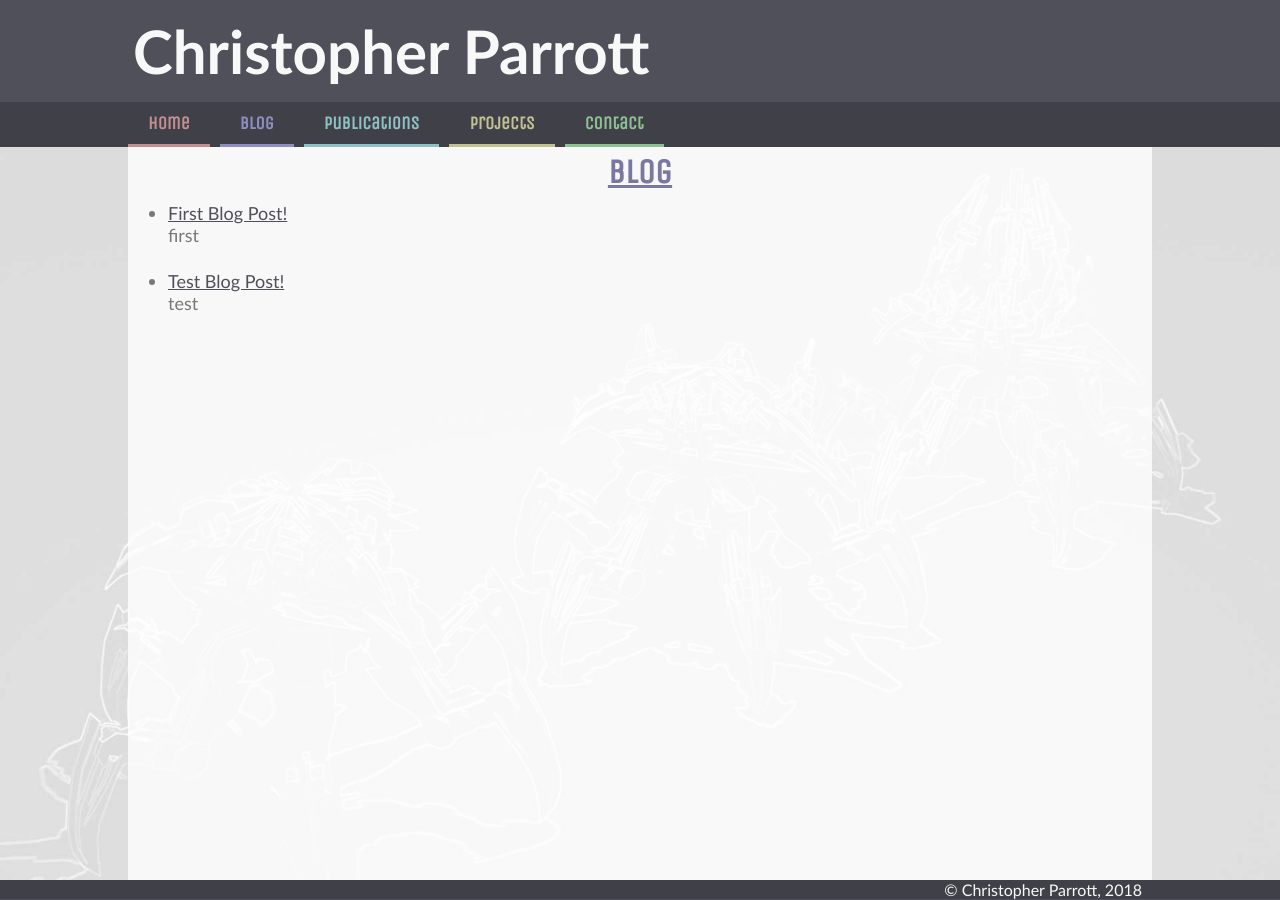
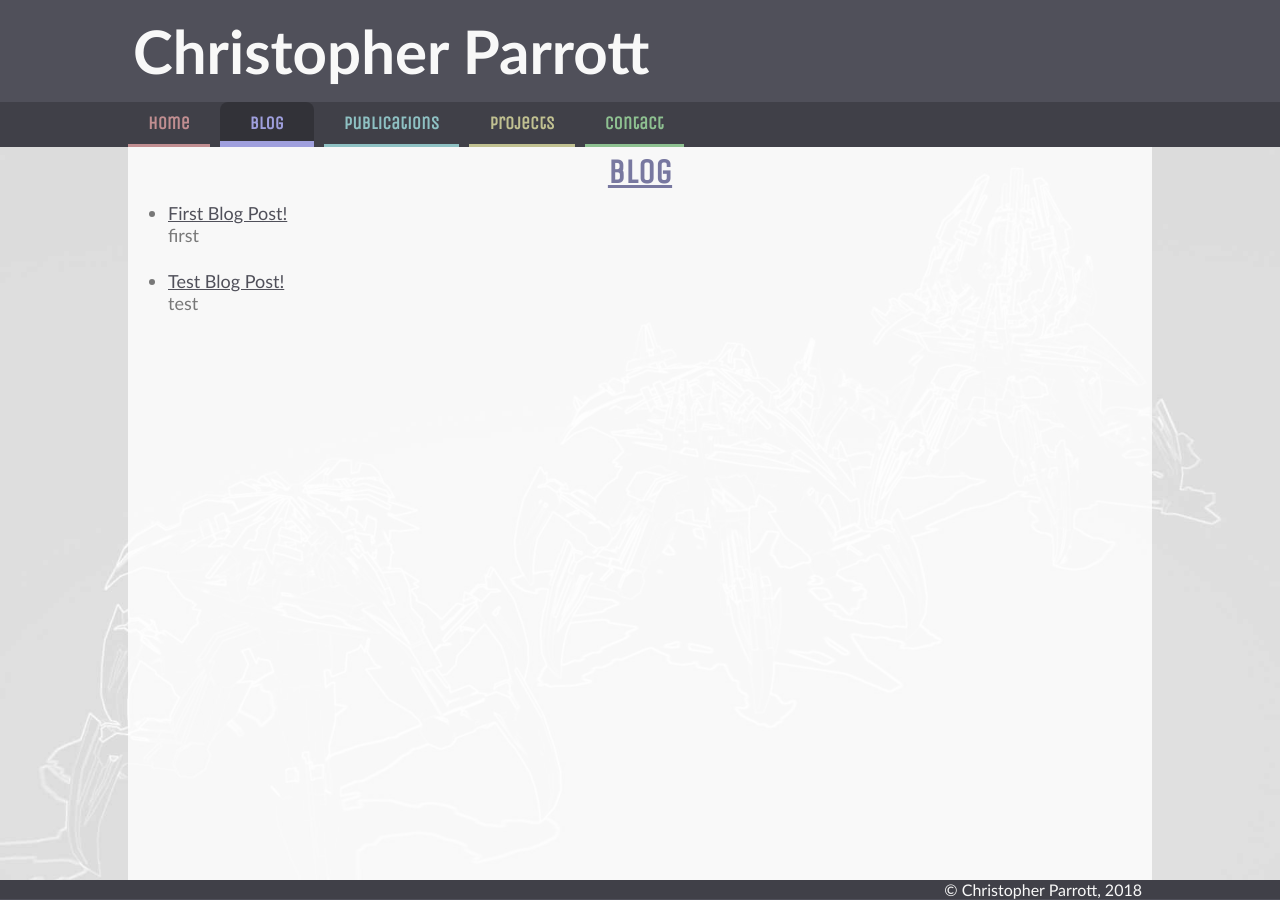
Before and after one commit to christophertmparrott/christophertmparrott.github.io, a Jekyll site: the page built from blog.html, in a window 1280 px wide. Built offline with Jekyll 4.4.1, drawn with Linux system fonts in a browser that asks for light colours; some web fonts are replaced.

Commit message:
Fix for nav not hightlighting current page

```diff
--- a/_layouts/default.html
+++ b/_layouts/default.html
@@ -16,10 +16,10 @@
 			<nav class="darken">
 				<ul class="column">
 					<li class="{% if page.url == '/' %}active{% endif %}"><a class="secA" href="{{site.baseurl}}/">Home</a></li>
-					<li class="{% if page.url == '/blog' %}active{% endif %}"><a class="secE" href="{{site.baseurl}}/blog">Blog</a></li>
-					<li class="{% if page.url == '/publications' %}active{% endif %}"><a class="secB" href="{{site.baseurl}}/publications">Publications</a></li>
-					<li class="{% if page.url == '/projects' %}active{% endif %}"><a class="secC" href="{{site.baseurl}}/projects">Projects</a></li>
-					<li class="{% if page.url == '/contact' %}active{% endif %}"><a class="secD" href="{{site.baseurl}}/contact">Contact</a></li>
+					<li class="{% if page.url == '/blog/' %}active{% endif %}"><a class="secE" href="{{site.baseurl}}/blog/">Blog</a></li>
+					<li class="{% if page.url == '/publications/' %}active{% endif %}"><a class="secB" href="{{site.baseurl}}/publications/">Publications</a></li>
+					<li class="{% if page.url == '/projects/' %}active{% endif %}"><a class="secC" href="{{site.baseurl}}/projects/">Projects</a></li>
+					<li class="{% if page.url == '/contact/' %}active{% endif %}"><a class="secD" href="{{site.baseurl}}/contact/">Contact</a></li>
 				</ul>
 			</nav>
 		</header>
```
